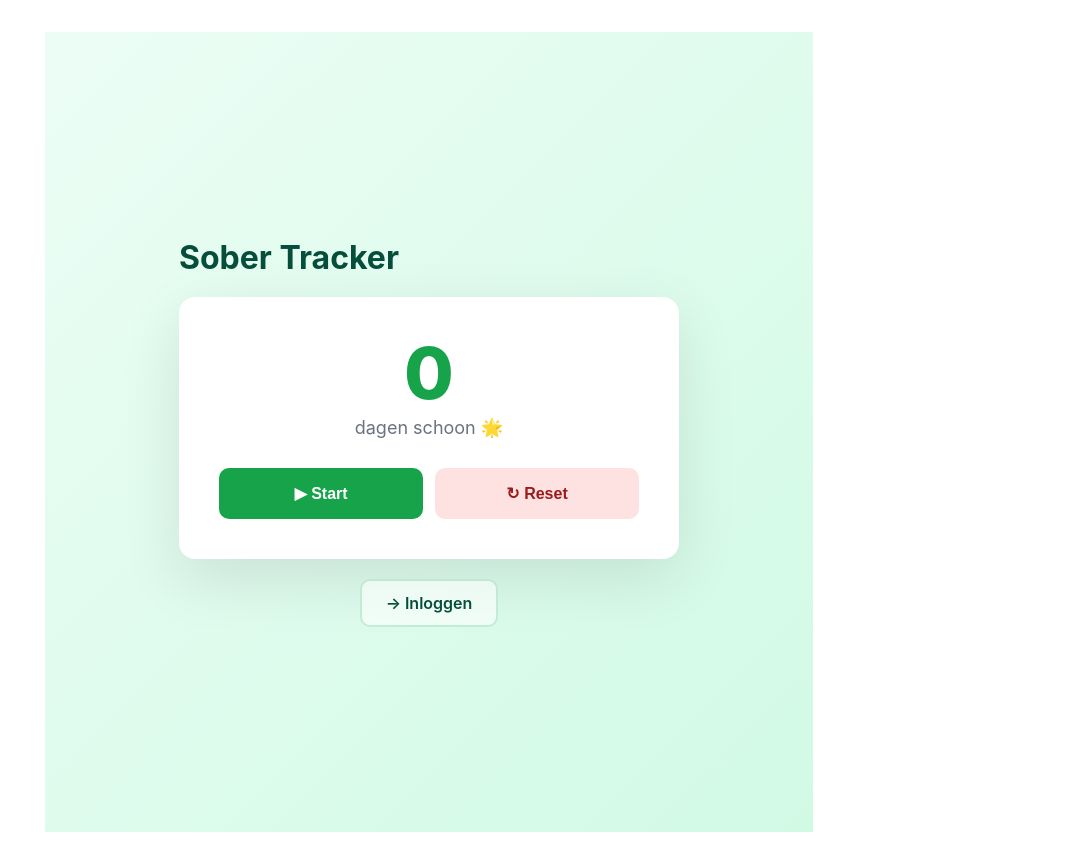
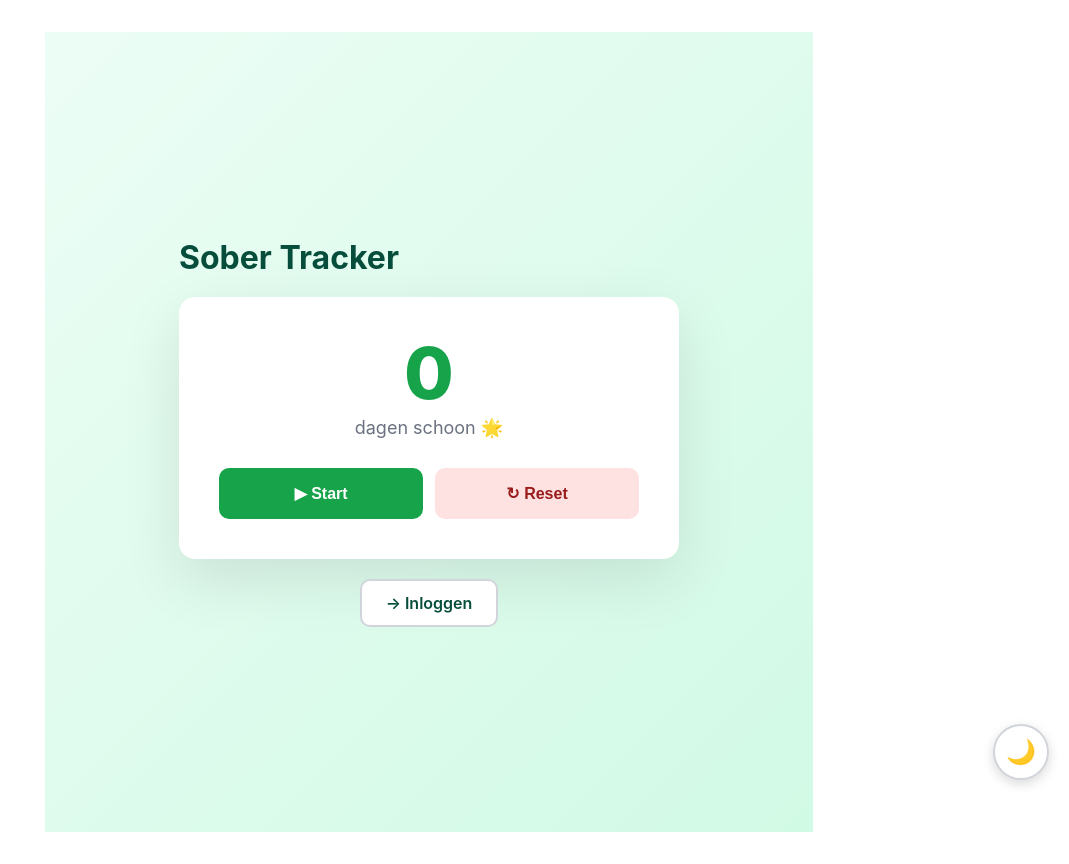
Before and after one commit to karimafendi70-sketch/clean-sober-app10, a Next.js app: page / in a window 1280 px wide. Shown: the whole page, without its empty margins (211-1280 px from the left). Built offline with nearby package versions, Linux system fonts and the light colour scheme; no server answers.

Commit message:
Feature: Dark mode implementation with toggle button and CSS variables

```diff
--- /dev/null
+++ b/app/components/ThemeToggle.tsx
@@ -0,0 +1,48 @@
+'use client'
+import React, { useEffect, useState } from 'react'
+import { useTheme } from '@/lib/ThemeContext'
+
+export function ThemeToggle() {
+  const { theme, toggleTheme } = useTheme()
+  const [mounted, setMounted] = useState(false)
+
+  useEffect(() => {
+    setMounted(true)
+  }, [])
+
+  if (!mounted) return null
+
+  return (
+    <button
+      onClick={toggleTheme}
+      style={{
+        position: 'fixed',
+        bottom: '20px',
+        right: '20px',
+        width: '56px',
+        height: '56px',
+        borderRadius: '50%',
+        background: 'var(--card-bg)',
+        border: '2px solid var(--border-color)',
+        fontSize: '24px',
+        cursor: 'pointer',
+        boxShadow: '0 4px 12px rgba(0,0,0,0.15)',
+        transition: 'all 0.3s ease',
+        zIndex: 1000
+      }}
+      onMouseEnter={e => {
+        const el = e.target as HTMLButtonElement
+        el.style.transform = 'scale(1.1)'
+        el.style.boxShadow = '0 6px 16px rgba(0,0,0,0.2)'
+      }}
+      onMouseLeave={e => {
+        const el = e.target as HTMLButtonElement
+        el.style.transform = 'scale(1)'
+        el.style.boxShadow = '0 4px 12px rgba(0,0,0,0.15)'
+      }}
+      aria-label="Toggle theme"
+    >
+      {theme === 'light' ? '🌙' : '☀️'}
+    </button>
+  )
+}
--- a/app/globals.css
+++ b/app/globals.css
@@ -1,4 +1,28 @@
-html,body {padding:0;margin:0;font-family:Inter, system-ui, -apple-system, "Segoe UI", Roboto, "Helvetica Neue", Arial}
+:root {
+  --bg-gradient-start: #ecfdf5;
+  --bg-gradient-end: #d1fae5;
+  --card-bg: #ffffff;
+  --text-primary: #064e3b;
+  --text-secondary: #6b7280;
+  --text-muted: #9ca3af;
+  --green-primary: #16a34a;
+  --green-dark: #15803d;
+  --border-color: #d1d5db;
+}
+
+[data-theme="dark"] {
+  --bg-gradient-start: #0f1419;
+  --bg-gradient-end: #1a2333;
+  --card-bg: #1e293b;
+  --text-primary: #e0f2fe;
+  --text-secondary: #cbd5e1;
+  --text-muted: #94a3b8;
+  --green-primary: #22c55e;
+  --green-dark: #16a34a;
+  --border-color: #334155;
+}
+
+html,body {padding:0;margin:0;font-family:Inter, system-ui, -apple-system, "Segoe UI", Roboto, "Helvetica Neue", Arial;transition: background 0.3s ease, color 0.3s ease;}
 *{box-sizing:border-box}
 button{cursor:pointer}
 .container{display:flex;flex-direction:column;gap:1rem}
--- a/app/page.tsx
+++ b/app/page.tsx
@@ -40,17 +40,17 @@ export default function Home(){
   }
 
   return (
-    <div style={{minHeight:'100vh',background:'linear-gradient(135deg, #ecfdf5 0%, #d1fae5 100%)',padding:'20px',display:'flex',alignItems:'center',justifyContent:'center'}}>
+    <div style={{minHeight:'100vh',background:'linear-gradient(135deg, var(--bg-gradient-start) 0%, var(--bg-gradient-end) 100%)',padding:'20px',display:'flex',alignItems:'center',justifyContent:'center'}}>
       <div style={{maxWidth:'500px',width:'100%'}}>
         {/* Header with user info */}
         <div style={{display:'flex',justifyContent:'space-between',alignItems:'center',marginBottom:'20px'}}>
-          <h1 style={{color:'#064e3b',fontSize:'32px',margin:0}}>Sober Tracker</h1>
+          <h1 style={{color:'var(--text-primary)',fontSize:'32px',margin:0}}>Sober Tracker</h1>
           {user && (
             <button
               onClick={() => signOut()}
-              style={{padding:'8px 16px',background:'rgba(255,255,255,0.7)',color:'#064e3b',border:'none',borderRadius:'8px',fontSize:'14px',fontWeight:'600',cursor:'pointer',transition:'all 0.2s'}}
-              onMouseEnter={e => {const el = e.target as HTMLButtonElement; el.style.background='white'; el.style.transform='translateY(-2px)'}}
-              onMouseLeave={e => {const el = e.target as HTMLButtonElement; el.style.background='rgba(255,255,255,0.7)'; el.style.transform='translateY(0)'}}
+              style={{padding:'8px 16px',background:'var(--card-bg)',color:'var(--text-primary)',border:'2px solid var(--border-color)',borderRadius:'8px',fontSize:'14px',fontWeight:'600',cursor:'pointer',transition:'all 0.2s'}}
+              onMouseEnter={e => {const el = e.target as HTMLButtonElement; el.style.opacity='0.8'; el.style.transform='translateY(-2px)'}}
+              onMouseLeave={e => {const el = e.target as HTMLButtonElement; el.style.opacity='1'; el.style.transform='translateY(0)'}}
             >
               Uitloggen
             </button>
@@ -58,22 +58,22 @@ export default function Home(){
         </div>
 
         {user && (
-          <div style={{background:'rgba(255,255,255,0.7)',borderRadius:'12px',padding:'12px 16px',marginBottom:'20px',border:'2px solid rgba(22,163,74,0.2)'}}>
-            <p style={{margin:0,fontSize:'14px',color:'#064e3b'}}>
+          <div style={{background:'var(--card-bg)',borderRadius:'12px',padding:'12px 16px',marginBottom:'20px',border:'2px solid var(--border-color)'}}>
+            <p style={{margin:0,fontSize:'14px',color:'var(--text-primary)'}}>
               👤 <span style={{fontWeight:'600'}}>{user.email}</span>
             </p>
           </div>
         )}
 
         {/* Main Card */}
-        <div style={{background:'white',borderRadius:'16px',padding:'40px',boxShadow:'0 20px 60px rgba(0,0,0,0.1)',marginBottom:'20px'}}>
+        <div style={{background:'var(--card-bg)',borderRadius:'16px',padding:'40px',boxShadow:'0 20px 60px rgba(0,0,0,0.1)',marginBottom:'20px'}}>
           {/* Days Counter */}
           <div style={{textAlign:'center',marginBottom:'30px'}}>
-            <div style={{fontSize:'72px',fontWeight:'800',color:'#16a34a',lineHeight:'1'}}>{days}</div>
-            <p style={{fontSize:'18px',color:'#6b7280',marginTop:'8px'}}>dagen schoon 🌟</p>
+            <div style={{fontSize:'72px',fontWeight:'800',color:'var(--green-primary)',lineHeight:'1'}}>{days}</div>
+            <p style={{fontSize:'18px',color:'var(--text-secondary)',marginTop:'8px'}}>dagen schoon 🌟</p>
             {startDate && (
-              <p style={{fontSize:'12px',color:'#9ca3af',marginTop:'8px'}}>
-                Gestart: <span style={{fontWeight:'600',color:'#16a34a'}}>{new Date(startDate).toLocaleDateString('nl-NL')}</span>
+              <p style={{fontSize:'12px',color:'var(--text-muted)',marginTop:'8px'}}>
+                Gestart: <span style={{fontWeight:'600',color:'var(--green-primary)'}}>{new Date(startDate).toLocaleDateString('nl-NL')}</span>
               </p>
             )}
           </div>
@@ -82,9 +82,9 @@ export default function Home(){
           <div style={{display:'grid',gridTemplateColumns:'1fr 1fr',gap:'12px'}}>
             <button
               onClick={startNow}
-              style={{padding:'16px',background:'#16a34a',color:'white',border:'none',borderRadius:'10px',fontWeight:'600',fontSize:'16px',cursor:'pointer',transition:'all 0.3s'}}
-              onMouseEnter={e => {const el = e.target as HTMLButtonElement; el.style.background='#15803d'; el.style.transform='translateY(-4px)'; el.style.boxShadow='0 8px 20px rgba(22,163,74,0.3)'}}
-              onMouseLeave={e => {const el = e.target as HTMLButtonElement; el.style.background='#16a34a'; el.style.transform='translateY(0)'; el.style.boxShadow='none'}}
+              style={{padding:'16px',background:'var(--green-primary)',color:'white',border:'none',borderRadius:'10px',fontWeight:'600',fontSize:'16px',cursor:'pointer',transition:'all 0.3s'}}
+              onMouseEnter={e => {const el = e.target as HTMLButtonElement; el.style.background='var(--green-dark)'; el.style.transform='translateY(-4px)'; el.style.boxShadow='0 8px 20px rgba(22,163,74,0.3)'}}
+              onMouseLeave={e => {const el = e.target as HTMLButtonElement; el.style.background='var(--green-primary)'; el.style.transform='translateY(0)'; el.style.boxShadow='none'}}
             >
               ▶ Start
             </button>
@@ -102,16 +102,16 @@ export default function Home(){
         {/* Login/Dashboard Link */}
         <div style={{textAlign:'center'}}>
           {user ? (
-            <Link href="/dashboard" style={{display:'inline-block',padding:'12px 24px',background:'rgba(255,255,255,0.6)',color:'#064e3b',borderRadius:'10px',fontWeight:'600',textDecoration:'none',transition:'all 0.3s',border:'2px solid rgba(22,163,74,0.2)',boxSizing:'border-box'}}
-              onMouseEnter={e => {const el = e.target as HTMLAnchorElement; el.style.background='white'; el.style.transform='translateY(-2px)'; el.style.boxShadow='0 4px 12px rgba(0,0,0,0.1)'}}
-              onMouseLeave={e => {const el = e.target as HTMLAnchorElement; el.style.background='rgba(255,255,255,0.6)'; el.style.transform='translateY(0)'; el.style.boxShadow='none'}}
+            <Link href="/dashboard" style={{display:'inline-block',padding:'12px 24px',background:'var(--card-bg)',color:'var(--text-primary)',borderRadius:'10px',fontWeight:'600',textDecoration:'none',transition:'all 0.3s',border:'2px solid var(--border-color)',boxSizing:'border-box'}}
+              onMouseEnter={e => {const el = e.target as HTMLAnchorElement; el.style.opacity='0.8'; el.style.transform='translateY(-2px)'; el.style.boxShadow='0 4px 12px rgba(0,0,0,0.1)'}}
+              onMouseLeave={e => {const el = e.target as HTMLAnchorElement; el.style.opacity='1'; el.style.transform='translateY(0)'; el.style.boxShadow='none'}}
             >
               📊 Dashboard
             </Link>
           ) : (
-            <Link href="/login" style={{display:'inline-block',padding:'12px 24px',background:'rgba(255,255,255,0.6)',color:'#064e3b',borderRadius:'10px',fontWeight:'600',textDecoration:'none',transition:'all 0.3s',border:'2px solid rgba(22,163,74,0.2)',boxSizing:'border-box'}}
-              onMouseEnter={e => {const el = e.target as HTMLAnchorElement; el.style.background='white'; el.style.transform='translateY(-2px)'; el.style.boxShadow='0 4px 12px rgba(0,0,0,0.1)'}}
-              onMouseLeave={e => {const el = e.target as HTMLAnchorElement; el.style.background='rgba(255,255,255,0.6)'; el.style.transform='translateY(0)'; el.style.boxShadow='none'}}
+            <Link href="/login" style={{display:'inline-block',padding:'12px 24px',background:'var(--card-bg)',color:'var(--text-primary)',borderRadius:'10px',fontWeight:'600',textDecoration:'none',transition:'all 0.3s',border:'2px solid var(--border-color)',boxSizing:'border-box'}}
+              onMouseEnter={e => {const el = e.target as HTMLAnchorElement; el.style.opacity='0.8'; el.style.transform='translateY(-2px)'; el.style.boxShadow='0 4px 12px rgba(0,0,0,0.1)'}}
+              onMouseLeave={e => {const el = e.target as HTMLAnchorElement; el.style.opacity='1'; el.style.transform='translateY(0)'; el.style.boxShadow='none'}}
             >
               → Inloggen
             </Link>
--- a/app/providers.tsx
+++ b/app/providers.tsx
@@ -1,7 +1,22 @@
 'use client'
 import { AuthProvider } from '@/lib/AuthContext'
-import React from 'react'
+import { ThemeProvider } from '@/lib/ThemeContext'
+import { ThemeToggle } from './components/ThemeToggle'
+import React, { useEffect, useState } from 'react'
 
 export function Providers({ children }: { children: React.ReactNode }) {
-  return <AuthProvider>{children}</AuthProvider>
+  const [mounted, setMounted] = useState(false)
+
+  useEffect(() => {
+    setMounted(true)
+  }, [])
+
+  return (
+    <ThemeProvider>
+      <AuthProvider>
+        {children}
+        {mounted && <ThemeToggle />}
+      </AuthProvider>
+    </ThemeProvider>
+  )
 }
--- /dev/null
+++ b/lib/ThemeContext.tsx
@@ -0,0 +1,55 @@
+'use client'
+import React, { createContext, useContext, useEffect, useState } from 'react'
+
+type Theme = 'light' | 'dark'
+
+interface ThemeContextType {
+  theme: Theme
+  toggleTheme: () => void
+}
+
+const ThemeContext = createContext<ThemeContextType | undefined>(undefined)
+
+export function ThemeProvider({ children }: { children: React.ReactNode }) {
+  const [theme, setTheme] = useState<Theme>('light')
+  const [mounted, setMounted] = useState(false)
+
+  useEffect(() => {
+    setMounted(true)
+    const stored = localStorage.getItem('sober-theme') as Theme
+    if (stored) {
+      setTheme(stored)
+    } else if (window.matchMedia('(prefers-color-scheme: dark)').matches) {
+      setTheme('dark')
+    }
+  }, [])
+
+  useEffect(() => {
+    if (mounted) {
+      localStorage.setItem('sober-theme', theme)
+      document.documentElement.setAttribute('data-theme', theme)
+    }
+  }, [theme, mounted])
+
+  const toggleTheme = () => {
+    setTheme(prev => prev === 'light' ? 'dark' : 'light')
+  }
+
+  if (!mounted) {
+    return <>{children}</>
+  }
+
+  return (
+    <ThemeContext.Provider value={{ theme, toggleTheme }}>
+      {children}
+    </ThemeContext.Provider>
+  )
+}
+
+export function useTheme() {
+  const context = useContext(ThemeContext)
+  if (context === undefined) {
+    throw new Error('useTheme must be used within a ThemeProvider')
+  }
+  return context
+}
```
Also changed, not shown: app/dashboard/page.tsx (+23 -23 lines), app/login/page.tsx (+15 -15 lines).
